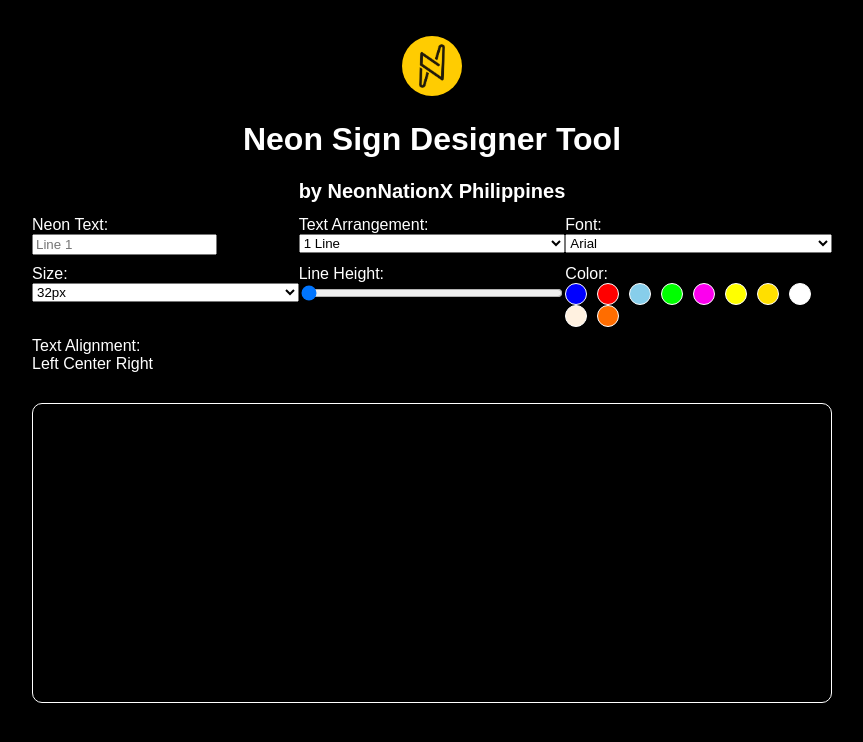
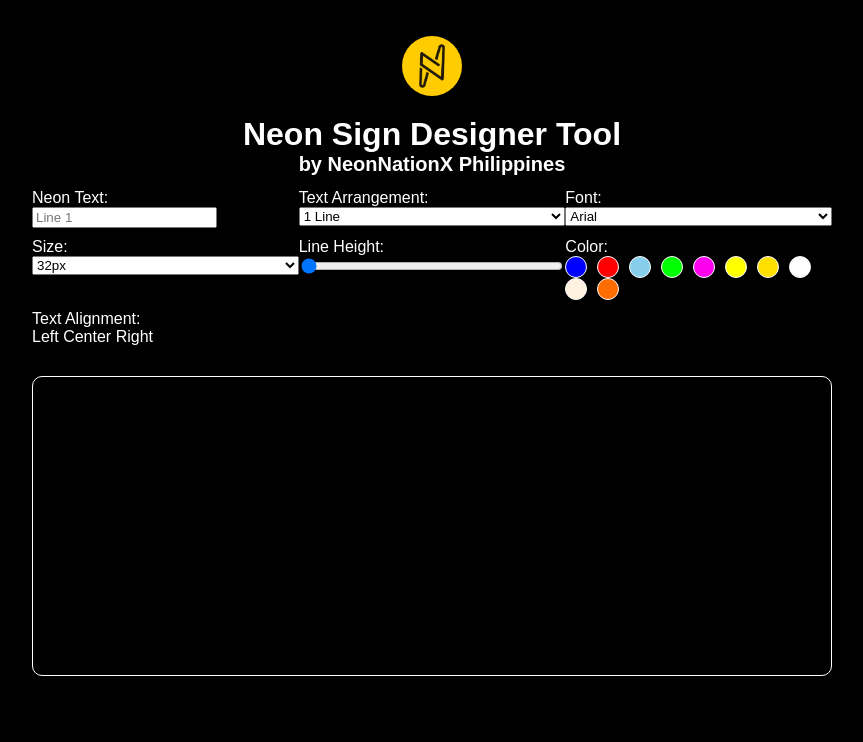
Before and after one commit to neonnationx-ph/neonnationx.github.io, a plain HTML site: page index.html in a window 1280 px wide. Shown: the whole page, without its empty margins (208-1071 px from the left). Drawn offline with Linux system fonts and the light colour scheme.

Commit message:
Update index.html

```diff
--- a/index.html
+++ b/index.html
@@ -9,9 +9,9 @@
 <body>
   <div class="container">
     <div style="text-align:center;padding-top:1em;"><img src="neonnationx logo 2023 rendered-01.jpg" alt="NeonNationX Logo" width=60px height=60px style="border-radius: 50%;" /></div>
-    <div>
-      <h1>Neon Sign Designer Tool</h1>
-      <h1 style="font-size: 20px;">by NeonNationX Philippines</h1>
+    <div style="text-align:center;">
+      <h1 style="margin:0;margin-top:0.5em;">Neon Sign Designer Tool</h1>
+      <h1 style="font-size: 20px;margin-top:0;margin-botton:1.5em;">by NeonNationX Philippines</h1>
     </div>
     <div class="options">
       <div class="option">
```
